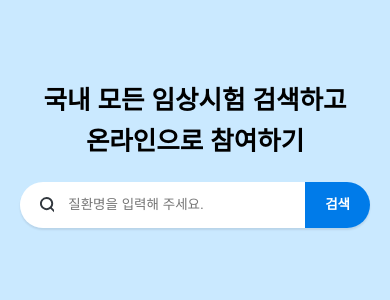
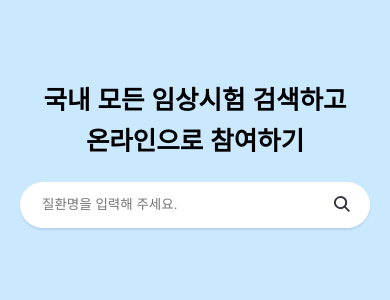
Before and after one commit to y-solb/wanted-codestates-project-10, a React (Create React App) app: page / in a window 390 px wide. Shown: the top 300 px of the page. Built offline with nearby package versions, Linux system fonts and the light colour scheme.

Commit message:
Design: 모바일 디자인 클론 코딩

```diff
--- a/src/components/SearchBar.js
+++ b/src/components/SearchBar.js
@@ -1,7 +1,7 @@
 import React, { useEffect, useRef, useState } from 'react';
 import styled from 'styled-components';
 import { useDispatch, useSelector } from 'react-redux';
-import { ReactComponent as SearchIcon } from '../assets/search.svg';
+import { ReactComponent as SearchSVG } from '../assets/search.svg';
 import SearchList from './SearchList';
 import {
   closeSearchList,
@@ -9,7 +9,10 @@ import {
   resetSearch,
 } from '../modules/filterList/action';
 
-const SearchBarContainer = styled.div``;
+const SearchBarContainer = styled.div`
+  display: flex;
+  flex-direction: column;
+`;
 
 const SearchContainer = styled.div`
   display: flex;
@@ -36,6 +39,12 @@ const SearchBox = styled.div`
   }
 `;
 
+const SearchIcon = styled(SearchSVG)`
+  @media screen and (max-width: 1040px) {
+    display: none;
+  }
+`;
+
 const SearchInput = styled.input`
   width: 100%;
   margin-left: 12px;
@@ -43,6 +52,9 @@ const SearchInput = styled.input`
   border: none;
   :focus {
     outline: none;
+  }
+  @media screen and (max-width: 1040px) {
+    margin-left: 0px;
   }
 `;
 
@@ -56,7 +68,18 @@ const SearchButton = styled.button`
   font-weight: 700;
   line-height: 1.6;
   @media screen and (max-width: 1040px) {
-    padding: 0px 20px;
+    display: none;
+  }
+`;
+
+const IconButton = styled.button`
+  display: none;
+  @media screen and (max-width: 1040px) {
+    display: flex;
+    padding: 14px 20px;
+    border: none;
+    background-color: ${({ theme }) => theme.colors.white};
+    border-radius: 0px 42px 42px 0px;
   }
 `;
 
@@ -134,6 +157,9 @@ function SearchBar() {
           />
         </SearchBox>
         <SearchButton onClick={handleButtonClick}>검색</SearchButton>
+        <IconButton onClick={handleButtonClick}>
+          <SearchSVG />
+        </IconButton>
       </SearchContainer>
       {isOpen && (
         <SearchList
```
